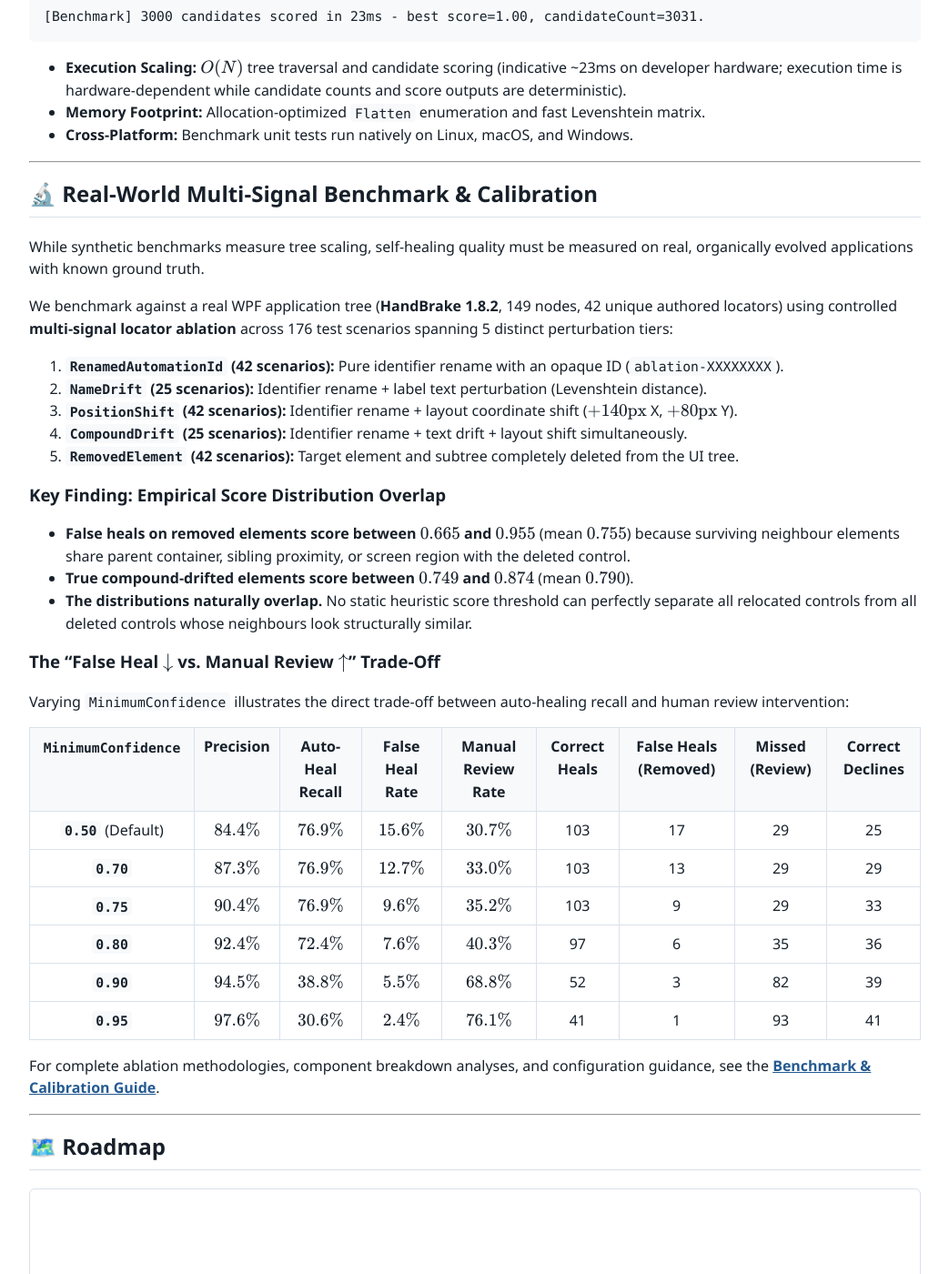
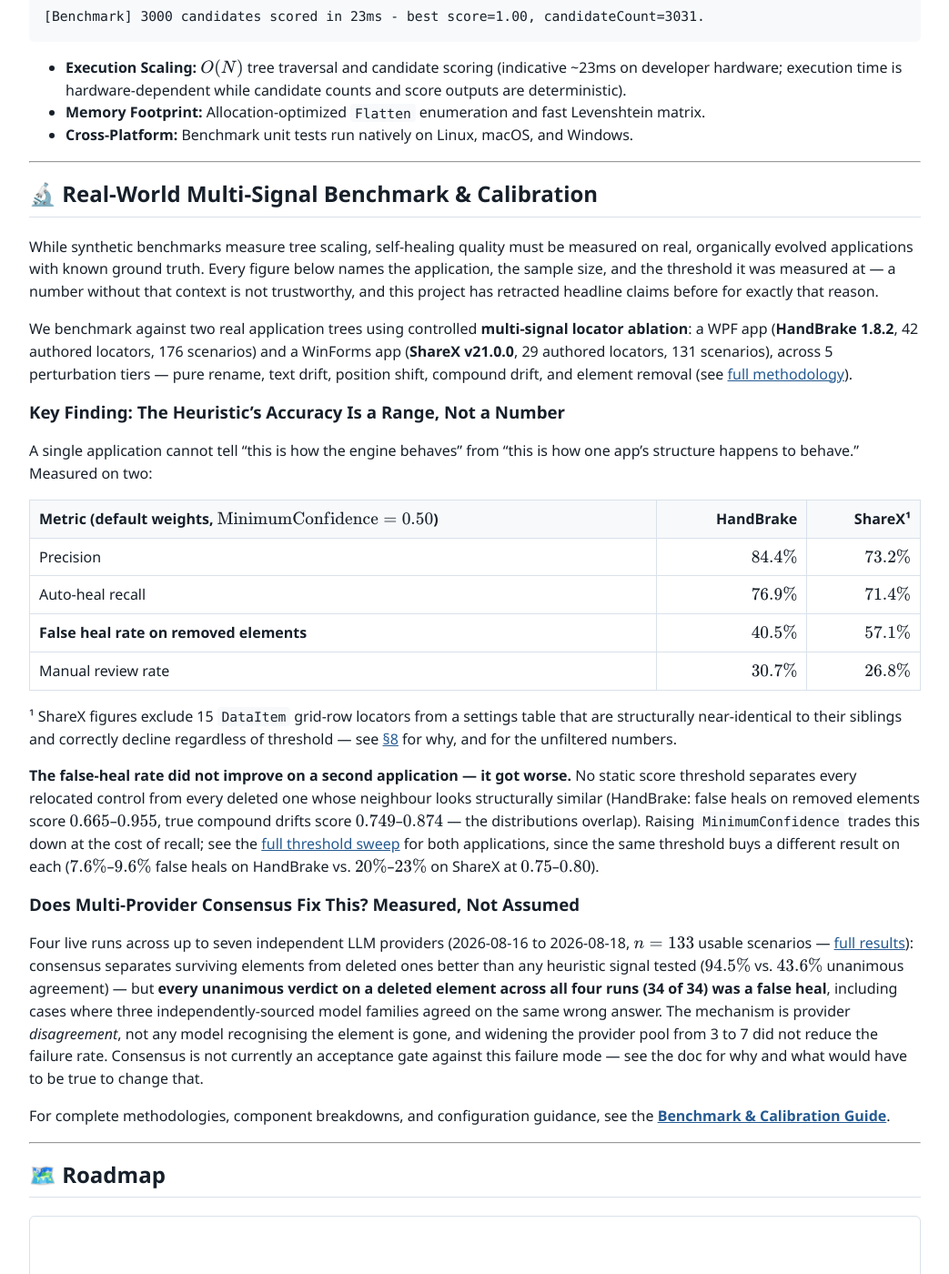
Before and after one commit to mustafasercansak/automation-sandbox, a Jekyll site: the page built from README.md, in a window 1280 px wide and 1400 px high, scrolled down 17375 px. Shown: the whole window at 91% size, without its empty margins (118-1161 px from the left). Built offline with Jekyll 4.4.1, drawn with Linux system fonts in a browser that asks for light colours; our own code applies the rules of GitHub Pages for plain Markdown files; some of the changed text lies outside the part shown.

Commit message:
docs: publish honest two-application accuracy figures, correct README/PROJECT_SHOWCASE claims (#99) (#136)

```diff
--- a/README.md
+++ b/README.md
@@ -604,33 +604,28 @@ The core logic operates purely on `netstandard2.0` / `.NET 8` / `.NET 10` in-mem
 
 ## 🔬 Real-World Multi-Signal Benchmark & Calibration
 
-While synthetic benchmarks measure tree scaling, self-healing quality must be measured on real, organically evolved applications with known ground truth.
+While synthetic benchmarks measure tree scaling, self-healing quality must be measured on real, organically evolved applications with known ground truth. Every figure below names the application, the sample size, and the threshold it was measured at — a number without that context is not trustworthy, and this project has retracted headline claims before for exactly that reason.
 
-We benchmark against a real WPF application tree (**HandBrake 1.8.2**, 149 nodes, 42 unique authored locators) using controlled **multi-signal locator ablation** across 176 test scenarios spanning 5 distinct perturbation tiers:
-1. **`RenamedAutomationId` (42 scenarios):** Pure identifier rename with an opaque ID (`ablation-XXXXXXXX`).
-2. **`NameDrift` (25 scenarios):** Identifier rename + label text perturbation (Levenshtein distance).
-3. **`PositionShift` (42 scenarios):** Identifier rename + layout coordinate shift ($+140\text{px}$ X, $+80\text{px}$ Y).
-4. **`CompoundDrift` (25 scenarios):** Identifier rename + text drift + layout shift simultaneously.
-5. **`RemovedElement` (42 scenarios):** Target element and subtree completely deleted from the UI tree.
+We benchmark against two real application trees using controlled **multi-signal locator ablation**: a WPF app (**HandBrake 1.8.2**, 42 authored locators, 176 scenarios) and a WinForms app (**ShareX v21.0.0**, 29 authored locators, 131 scenarios), across 5 perturbation tiers — pure rename, text drift, position shift, compound drift, and element removal (see [full methodology](docs/benchmark-calibration.md#2-multi-signal-locator-ablation-methodology)).
 
-### Key Finding: Empirical Score Distribution Overlap
-- **False heals on removed elements score between $0.665$ and $0.955$** (mean $0.755$) because surviving neighbour elements share parent container, sibling proximity, or screen region with the deleted control.
-- **True compound-drifted elements score between $0.749$ and $0.874$** (mean $0.790$).
-- **The distributions naturally overlap.** No static heuristic score threshold can perfectly separate all relocated controls from all deleted controls whose neighbours look structurally similar.
+### Key Finding: The Heuristic's Accuracy Is a Range, Not a Number
+A single application cannot tell "this is how the engine behaves" from "this is how one app's structure happens to behave." Measured on two:
 
-### The "False Heal $\downarrow$ vs. Manual Review $\uparrow$" Trade-Off
-Varying `MinimumConfidence` illustrates the direct trade-off between auto-healing recall and human review intervention:
+| Metric (default weights, $\text{MinimumConfidence}=0.50$) | HandBrake | ShareX¹ |
+| :--- | ---: | ---: |
+| Precision | $84.4\%$ | $73.2\%$ |
+| Auto-heal recall | $76.9\%$ | $71.4\%$ |
+| **False heal rate on removed elements** | $40.5\%$ | $57.1\%$ |
+| Manual review rate | $30.7\%$ | $26.8\%$ |
 
-| `MinimumConfidence` | Precision | Auto-Heal Recall | False Heal Rate | Manual Review Rate | Correct Heals | False Heals (Removed) | Missed (Review) | Correct Declines |
-| :---: | :---: | :---: | :---: | :---: | :---: | :---: | :---: | :---: |
-| **`0.50`** (Default) | $84.4\%$ | $76.9\%$ | $15.6\%$ | $30.7\%$ | 103 | 17 | 29 | 25 |
-| **`0.70`** | $87.3\%$ | $76.9\%$ | $12.7\%$ | $33.0\%$ | 103 | 13 | 29 | 29 |
-| **`0.75`** | $90.4\%$ | $76.9\%$ | $9.6\%$ | $35.2\%$ | 103 | 9 | 29 | 33 |
-| **`0.80`** | $92.4\%$ | $72.4\%$ | $7.6\%$ | $40.3\%$ | 97 | 6 | 35 | 36 |
-| **`0.90`** | $94.5\%$ | $38.8\%$ | $5.5\%$ | $68.8\%$ | 52 | 3 | 82 | 39 |
-| **`0.95`** | $97.6\%$ | $30.6\%$ | $2.4\%$ | $76.1\%$ | 41 | 1 | 93 | 41 |
+¹ ShareX figures exclude 15 `DataItem` grid-row locators from a settings table that are structurally near-identical to their siblings and correctly decline regardless of threshold — see [§8](docs/benchmark-calibration.md#8-a-second-application-sharex-v2100-99-134) for why, and for the unfiltered numbers.
 
-For complete ablation methodologies, component breakdown analyses, and configuration guidance, see the [**Benchmark & Calibration Guide**](docs/benchmark-calibration.md).
+**The false-heal rate did not improve on a second application — it got worse.** No static score threshold separates every relocated control from every deleted one whose neighbour looks structurally similar (HandBrake: false heals on removed elements score $0.665$–$0.955$, true compound drifts score $0.749$–$0.874$ — the distributions overlap). Raising `MinimumConfidence` trades this down at the cost of recall; see the [full threshold sweep](docs/benchmark-calibration.md#4-the-false-heal-downarrow-vs-manual-review-uparrow-trade-off) for both applications, since the same threshold buys a different result on each ($7.6\%$–$9.6\%$ false heals on HandBrake vs. $20\%$–$23\%$ on ShareX at $0.75$–$0.80$).
+
+### Does Multi-Provider Consensus Fix This? Measured, Not Assumed
+Four live runs across up to seven independent LLM providers (2026-08-16 to 2026-08-18, $n=133$ usable scenarios — [full results](docs/benchmark-calibration.md#6-multi-provider-llm-consensus-as-an-absence-detector-97)): consensus separates surviving elements from deleted ones better than any heuristic signal tested ($94.5\%$ vs. $43.6\%$ unanimous agreement) — but **every unanimous verdict on a deleted element across all four runs (34 of 34) was a false heal**, including cases where three independently-sourced model families agreed on the same wrong answer. The mechanism is provider *disagreement*, not any model recognising the element is gone, and widening the provider pool from 3 to 7 did not reduce the failure rate. Consensus is not currently an acceptance gate against this failure mode — see the doc for why and what would have to be true to change that.
+
+For complete methodologies, component breakdowns, and configuration guidance, see the [**Benchmark & Calibration Guide**](docs/benchmark-calibration.md).
 
 ---
 
@@ -669,7 +664,7 @@ Work is now tracked through GitHub milestones rather than the original M1–M6 s
 
 - **Phase 1 — Beta Blockers** *(closed)*: the correctness gates that had to exist before anything shipped — exception-scoped healing retry, the evidence gate, the runner-up ambiguity margin, the intent semantic gate, LLM divergence tracking, and structured assertions.
 - **Phase 2 — Beta Hardening** *(closed)*: consensus acceptance for LLM picks, provider resilience (retry, backoff, dual timeouts, `Retry-After` quota guard), attempt telemetry, cross-platform Linux CI, and packaging parity across all seven libraries. Shipped as [`v0.2.0-beta.2`](https://github.com/mustafasercansak/automation-sandbox/releases/tag/v0.2.0-beta.2).
-- **Phase 3 — Post-Beta Measurement** *(in progress)*: the thresholds shipped so far are documented estimates, not values derived from data. This phase measures them — a real-world false-positive benchmark on an organic application, plus a nightly multi-provider run whose Gemini + Groq ground-truth scenario is now a failing gate rather than collection-only telemetry.
+- **Phase 3 — Post-Beta Measurement** *(in progress)*: the heuristic and LLM-consensus paths are now measured against two real applications (HandBrake, ShareX) and four independent multi-provider runs, replacing the documented estimates the shipped thresholds started from — see the [benchmark section](#-real-world-multi-signal-benchmark--calibration) above. Open: whether joint, whole-tree locator reconciliation improves on the current per-locator scoring (tracked in [#132](https://github.com/mustafasercansak/automation-sandbox/issues/132), motivated by a 59%-favourable offline probe), and a nightly multi-provider run whose Gemini + Groq ground-truth scenario is now a failing gate rather than collection-only telemetry.
 
 ---
 
```
Also changed, not shown: PROJECT_SHOWCASE.md (+2 -2 lines), docs/benchmark-calibration.md (+2 -2 lines).
